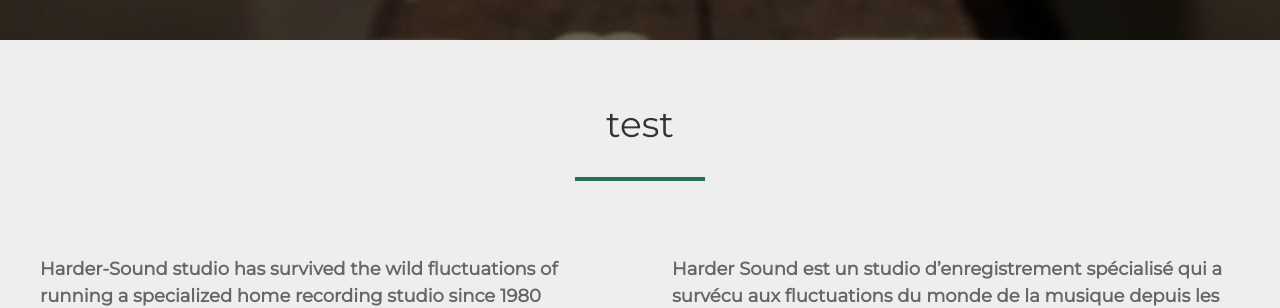
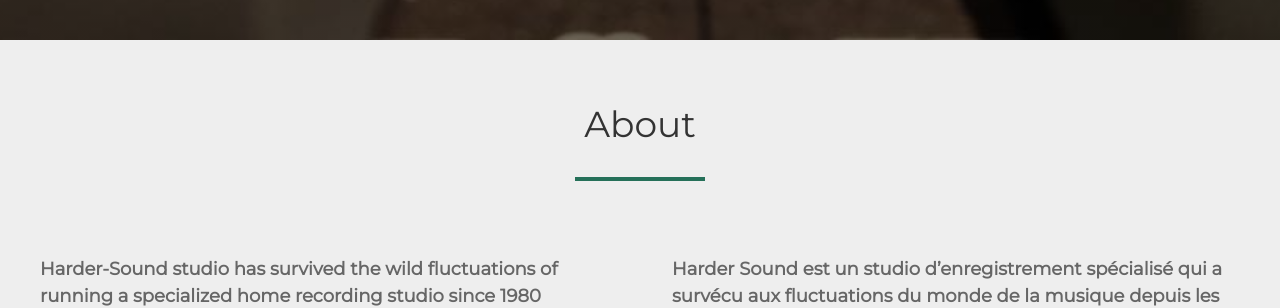
Before and after one commit to ouarez/hardersound, a Jekyll site: the page built from index.md, in a window 1280 px wide and 900 px high, scrolled down 702 px. Shown: the part 158-466 px from the top of the window. Built offline with Jekyll 4.4.1, drawn with Linux system fonts in a browser that asks for light colours; nearby versions of some CDN libraries; a script that is not in the unit is left out.

Commit message:
Update Pages “home”

```diff
--- a/index.md
+++ b/index.md
@@ -8,7 +8,7 @@ description: >-
 cover_image: /img/harder-sound-cover.jpg
 cover_text_1: HARDER SOUND
 cover_text_2: That was amazing! Do it again.
-intro_title: test
+intro_title: About
 intro_1: >-
   **Harder-Sound studio has survived the wild fluctuations of running a
   specialized home recording studio since 1980 something.**
```
Also changed, not shown: other parts of index.md (+1 -1 lines).
